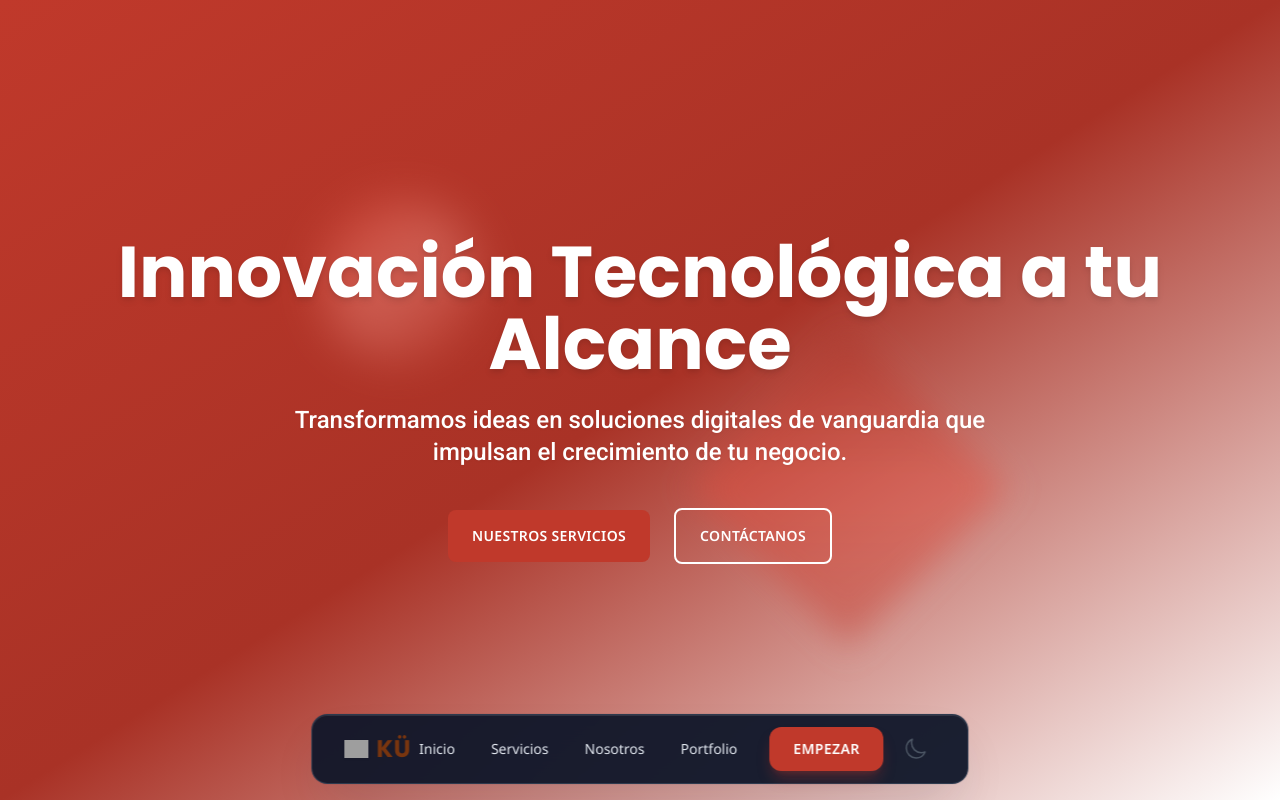
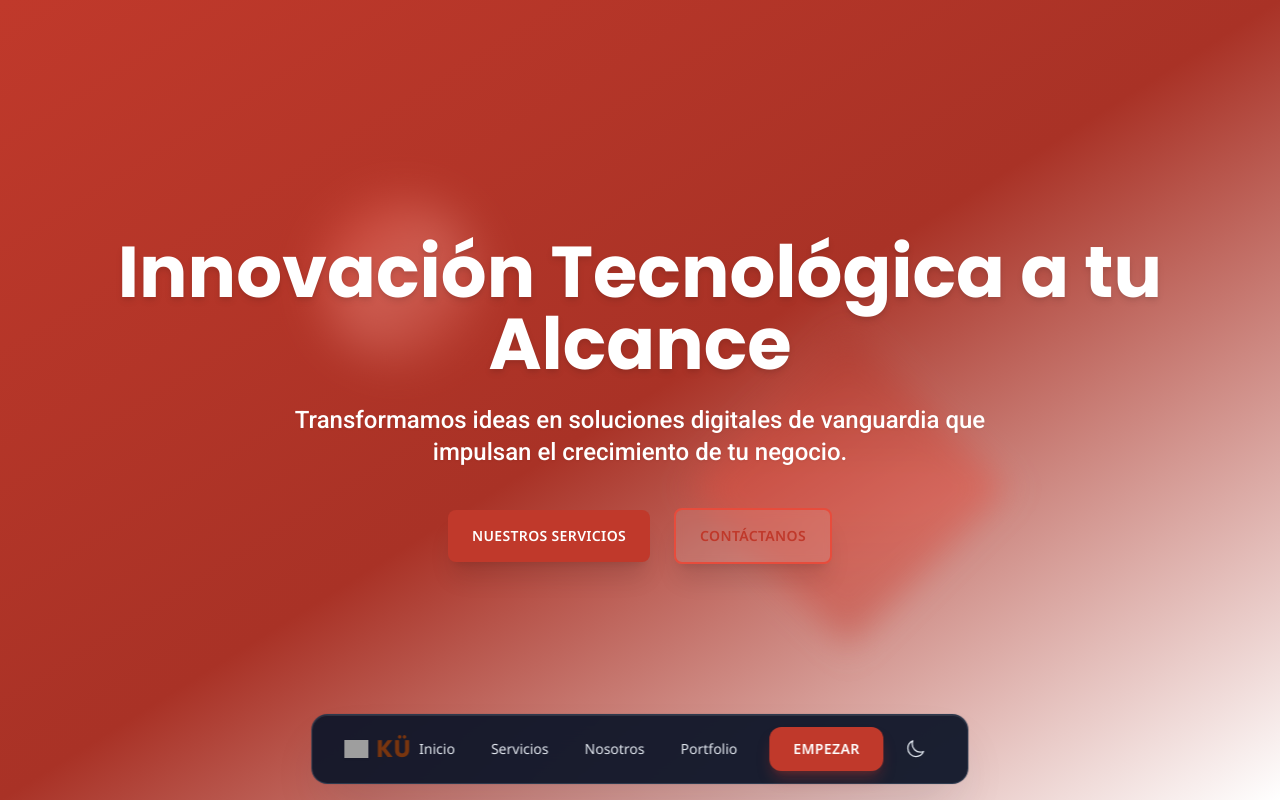
Before and after one commit to Ku-soluciones/ku-soluciones, a React (Vite) app: page / in a window 1280 px wide. Shown: the top 800 px of the page. Built offline with nearby package versions, Linux system fonts and the light colour scheme; grey boxes are pictures that could not be loaded.

Commit message:
Cambios, contacto, logos de RRSS, Mejora a botones nuestros serivicion y contactanos y modo dia/noche

```diff
--- a/components/layout/Footer.tsx
+++ b/components/layout/Footer.tsx
@@ -1,7 +1,7 @@
 
 import React from 'react';
 import { Container } from './Container';
-import { LinkedInIcon, TwitterIcon, GithubIcon } from '../ui/Icon';
+import { LinkedInIcon, FacebookIcon, InstagramIcon } from '../ui/Icon';
 
 const FooterLink: React.FC<{ href: string; children: React.ReactNode }> = ({ href, children }) => (
   <a href={href} className="text-gray-400 hover:text-pomegranate-400 transition-colors duration-300 text-sm">
@@ -13,9 +13,9 @@
   const currentYear = new Date().getFullYear();
 
   const socialLinks = [
+    { Icon: FacebookIcon, href: '#', label: 'Facebook' },
+    { Icon: InstagramIcon, href: 'https://www.instagram.com/ku_soluciones/', label: 'Instagram' },
     { Icon: LinkedInIcon, href: '#', label: 'LinkedIn' },
-    { Icon: TwitterIcon, href: '#', label: 'Twitter' },
-    { Icon: GithubIcon, href: '#', label: 'GitHub' },
   ];
 
   return (
@@ -48,7 +48,8 @@
           <div>
             <h4 className="text-lg font-semibold font-montserrat text-white mb-4">Contacto</h4>
             <p className="text-sm text-gray-400">Email: contacto@ku-soluciones.cl</p>
-            <p className="text-sm text-gray-400"></p>
+            <p className="text-sm text-gray-400">Teléfono: +56 9 8362 0169</p>
+            <p className="text-sm text-gray-400">Dirección: Palqui 2916, Ñuñoa</p>
             <div className="flex space-x-4 mt-4">
               {socialLinks.map(({ Icon, href, label }) => (
                 <a key={label} href={href} aria-label={label} className="text-gray-400 hover:text-pomegranate-400 transition-colors duration-300">
--- a/components/layout/Header.tsx
+++ b/components/layout/Header.tsx
@@ -114,10 +114,11 @@
                 p-2.5 rounded-xl
                 text-slate-200 dark:text-white
                 hover:text-pomegranate-200 dark:hover:text-pomegranate-200
+                hover:bg-slate-800/60 dark:hover:bg-pomegranate-700/40
                 transition-all duration-300 ease-out
                 hover:scale-110 hover:rotate-12
                 active:scale-95
-                bg-transparent hover:bg-transparent
+                focus:outline-none focus:ring-2 focus:ring-pomegranate-500/50
               "
                             disableVisualClickEffect
                         />
--- a/components/ui/Icon.tsx
+++ b/components/ui/Icon.tsx
@@ -52,8 +52,14 @@
   </svg>
 );
 
-export const GithubIcon: React.FC<React.SVGProps<SVGSVGElement>> = (props) => (
+export const FacebookIcon: React.FC<React.SVGProps<SVGSVGElement>> = (props) => (
   <svg fill="currentColor" viewBox="0 0 24 24" {...props}>
-    <path d="M12 0c-6.626 0-12 5.373-12 12 0 5.302 3.438 9.8 8.207 11.387.599.111.793-.261.793-.577v-2.234c-3.338.726-4.033-1.416-4.033-1.416-.546-1.387-1.333-1.756-1.333-1.756-1.089-.745.083-.729.083-.729 1.205.084 1.839 1.237 1.839 1.237 1.07 1.834 2.807 1.304 3.492.997.107-.775.418-1.305.762-1.604-2.665-.305-5.467-1.334-5.467-5.931 0-1.311.469-2.381 1.236-3.221-.124-.303-.535-1.524.117-3.176 0 0 1.008-.322 3.301 1.23.957-.266 1.983-.399 3.003-.404 1.02.005 2.047.138 3.006.404 2.291-1.552 3.297-1.23 3.297-1.23.653 1.653.242 2.874.118 3.176.77.84 1.235 1.911 1.235 3.221 0 4.609-2.807 5.624-5.479 5.921.43.372.823 1.102.823 2.222v3.293c0 .319.192.694.801.576 4.765-1.589 8.199-6.086 8.199-11.386 0-6.627-5.373-12-12-12z"/>
+    <path d="M24 12.073c0-6.627-5.373-12-12-12s-12 5.373-12 12c0 5.99 4.388 10.954 10.125 11.854v-8.385H7.078v-3.47h3.047V9.43c0-3.007 1.792-4.669 4.533-4.669 1.312 0 2.686.235 2.686.235v2.953H15.83c-1.491 0-1.956.925-1.956 1.874v2.25h3.328l-.532 3.47h-2.796v8.385C19.612 23.027 24 18.062 24 12.073z"/>
   </svg>
 );
+
+export const InstagramIcon: React.FC<React.SVGProps<SVGSVGElement>> = (props) => (
+  <svg fill="currentColor" viewBox="0 0 24 24" {...props}>
+    <path d="M12 2.163c3.204 0 3.584.012 4.85.07 3.252.148 4.771 1.691 4.919 4.919.058 1.265.069 1.645.069 4.849 0 3.205-.012 3.584-.069 4.849-.149 3.225-1.664 4.771-4.919 4.919-1.266.058-1.644.07-4.85.07-3.204 0-3.584-.012-4.849-.07-3.26-.149-4.771-1.699-4.919-4.92-.058-1.265-.07-1.644-.07-4.849 0-3.204.013-3.583.07-4.849.149-3.227 1.664-4.771 4.919-4.919 1.266-.057 1.645-.069 4.849-.069zm0-2.163c-3.259 0-3.667.014-4.947.072-4.358.2-6.78 2.618-6.98 6.98-.059 1.281-.073 1.689-.073 4.948 0 3.259.014 3.668.072 4.948.2 4.358 2.618 6.78 6.98 6.98 1.281.058 1.689.072 4.948.072 3.259 0 3.668-.014 4.948-.072 4.354-.2 6.782-2.618 6.979-6.98.059-1.28.073-1.689.073-4.948 0-3.259-.014-3.667-.072-4.947-.196-4.354-2.617-6.78-6.979-6.98-1.281-.059-1.69-.073-4.949-.073zm0 5.838c-3.403 0-6.162 2.759-6.162 6.162s2.759 6.163 6.162 6.163 6.162-2.759 6.162-6.163c0-3.403-2.759-6.162-6.162-6.162zm0 10.162c-2.209 0-4-1.79-4-4 0-2.209 1.791-4 4-4s4 1.791 4 4c0 2.21-1.791 4-4 4zm6.406-11.845c-.796 0-1.441.645-1.441 1.44s.645 1.44 1.441 1.44c.795 0 1.439-.645 1.439-1.44s-.644-1.44-1.439-1.44z"/>
+  </svg>
+);
--- a/components/ui/ThemeToggle.tsx
+++ b/components/ui/ThemeToggle.tsx
@@ -20,19 +20,27 @@
 );
 
 
-export const ThemeToggle: React.FC = () => {
+interface ThemeToggleProps {
+  className?: string;
+  disableVisualClickEffect?: boolean;
+}
+
+export const ThemeToggle: React.FC<ThemeToggleProps> = ({
+  className = "p-2 rounded-full text-gray-600 dark:text-gray-400 hover:bg-gray-100 dark:hover:bg-gray-700 focus:outline-none focus:ring-2 focus:ring-pomegranate-500 focus:ring-offset-2 dark:focus:ring-offset-gray-900",
+  disableVisualClickEffect = false
+}) => {
   const { theme, toggleTheme } = useTheme();
 
   return (
     <button
       onClick={toggleTheme}
-      className="p-2 rounded-full text-gray-600 dark:text-gray-400 hover:bg-gray-100 dark:hover:bg-gray-700 focus:outline-none focus:ring-2 focus:ring-pomegranate-500 focus:ring-offset-2 dark:focus:ring-offset-gray-900"
+      className={className}
       aria-label={theme === 'light' ? "Switch to dark mode" : "Switch to light mode"}
     >
       {theme === 'light' ? (
-        <MoonIcon className="w-6 h-6" />
+        <MoonIcon className="w-5 h-5" />
       ) : (
-        <SunIcon className="w-6 h-6 text-yellow-400" />
+        <SunIcon className="w-5 h-5" />
       )}
     </button>
   );
--- a/sections/ContactSection.tsx
+++ b/sections/ContactSection.tsx
@@ -2,7 +2,7 @@
 import React, { useState } from 'react';
 import SectionWrapper from './SectionWrapper';
 import { Button } from '../components/ui/Button';
-import { LinkedInIcon, TwitterIcon, GithubIcon } from '../components/ui/Icon';
+import { LinkedInIcon, FacebookIcon, InstagramIcon } from '../components/ui/Icon';
 
 const ContactSection: React.FC = () => {
   const [formData, setFormData] = useState({ name: '', email: '', message: '' });
@@ -23,9 +23,9 @@
   };
 
   const socialLinks = [
+    { Icon: FacebookIcon, href: '#', label: 'Facebook' },
+    { Icon: InstagramIcon, href: 'https://www.instagram.com/ku_soluciones/', label: 'Instagram' },
     { Icon: LinkedInIcon, href: '#', label: 'LinkedIn' },
-    { Icon: TwitterIcon, href: '#', label: 'Twitter' },
-    { Icon: GithubIcon, href: '#', label: 'GitHub' },
   ];
 
   return (
@@ -95,8 +95,8 @@
             <h3 className="font-montserrat text-2xl font-semibold text-gray-800 dark:text-white mb-4">Información de Contacto</h3>
             <div className="space-y-3 font-opensans text-gray-700 dark:text-gray-300">
               <p><strong>Email:</strong> <a href="mailto:info@techcorp.example" className="text-pomegranate-600 dark:text-pomegranate-400 hover:underline">contacto@ku-soluciones.cl</a></p>
-              <p><strong>Teléfono:</strong> <a href="tel:+1234567890" className="text-pomegranate-600 dark:text-pomegranate-400 hover:underline"></a></p>
-              <p><strong>Dirección:</strong> </p>
+              <p><strong>Teléfono:</strong> <a href="tel:+56983620169" className="text-pomegranate-600 dark:text-pomegranate-400 hover:underline">+56 9 8362 0169</a></p>
+              <p><strong>Dirección:</strong> Palqui 2916, Ñuñoa</p>
             </div>
             <div className="mt-6">
                 <h4 className="font-montserrat text-lg font-semibold text-gray-800 dark:text-white mb-3">Síguenos</h4>
@@ -109,21 +109,6 @@
                 </div>
             </div>
           </div>
-
-          <div>
-            <h3 className="font-montserrat text-2xl font-semibold text-gray-800 dark:text-white mb-4">Nuestra Ubicación</h3>
-            {/* Google Maps Placeholder */}
-            <div className="aspect-w-16 aspect-h-9 bg-gray-300 dark:bg-gray-600 rounded-lg shadow-md overflow-hidden">
-              {/* Replace with actual Google Maps iframe or React component */}
-              <div className="w-full h-full flex items-center justify-center text-gray-500 dark:text-gray-400">
-                <svg xmlns="http://www.w3.org/2000/svg" fill="none" viewBox="0 0 24 24" strokeWidth={1.5} stroke="currentColor" className="w-12 h-12 mr-2">
-                  <path strokeLinecap="round" strokeLinejoin="round" d="M15 10.5a3 3 0 1 1-6 0 3 3 0 0 1 6 0Z" />
-                  <path strokeLinecap="round" strokeLinejoin="round" d="M19.5 10.5c0 7.142-7.5 11.25-7.5 11.25S4.5 17.642 4.5 10.5a7.5 7.5 0 1 1 15 0Z" />
-                </svg>
-                <span>Mapa de Ubicación (Placeholder)</span>
-              </div>
-            </div>
-          </div>
         </div>
       </div>
     </SectionWrapper>
--- a/sections/HeroSection.tsx
+++ b/sections/HeroSection.tsx
@@ -34,7 +34,12 @@
           <div className="flex flex-col sm:flex-row justify-center items-center space-y-4 sm:space-y-0 sm:space-x-6">
             <Button
                 variant="primary"
-                className="px-10 py-4 text-lg"
+                className="px-10 py-4 text-lg font-semibold
+                          bg-gray-900 text-white hover:bg-gray-800
+                          dark:bg-pomegranate-600 dark:text-white dark:hover:bg-pomegranate-500
+                          shadow-xl hover:shadow-2xl transform hover:scale-105
+                          focus:ring-4 focus:ring-gray-800/50 dark:focus:ring-pomegranate-500/50
+                          transition-all duration-300"
                 onClick={() => {
                   const el = document.getElementById('services');
                   if (el) el.scrollIntoView({ behavior: 'smooth' });
@@ -44,7 +49,13 @@
             </Button>
             <Button
                 variant="secondary"
-                className="px-10 py-4 text-lg border-white text-white hover:bg-white hover:text-pomegranate-600 dark:border-pomegranate-400 dark:text-pomegranate-400 dark:hover:bg-pomegranate-400 dark:hover:text-gray-900"
+                className="px-10 py-4 text-lg font-semibold
+                          border-2 border-gray-900 text-gray-900 hover:bg-gray-900 hover:text-white
+                          dark:border-pomegranate-300 dark:text-pomegranate-300 dark:hover:bg-pomegranate-300 dark:hover:text-gray-900
+                          bg-white/10 backdrop-blur-sm
+                          shadow-xl hover:shadow-2xl transform hover:scale-105
+                          focus:ring-4 focus:ring-gray-800/50 dark:focus:ring-pomegranate-300/50
+                          transition-all duration-300"
                 onClick={() => {
                   const el = document.getElementById('contact');
                   if (el) el.scrollIntoView({ behavior: 'smooth' });
```
